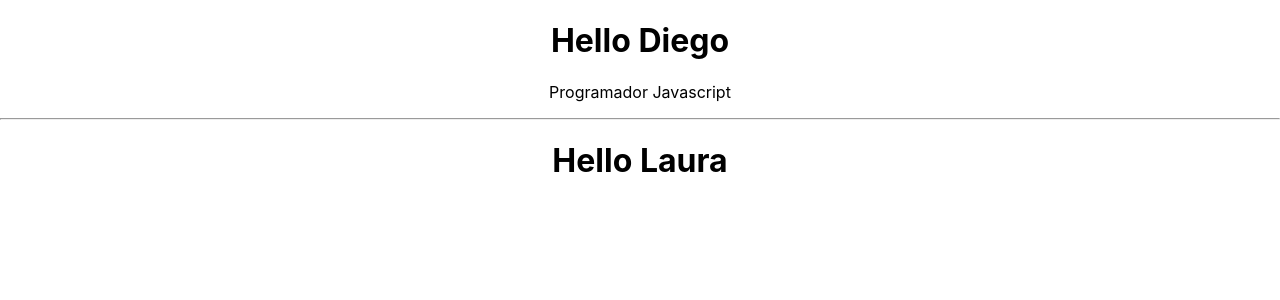
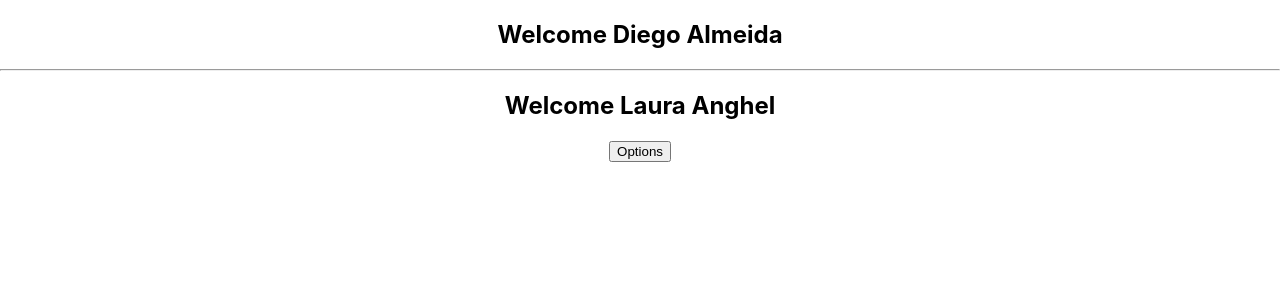
Before and after one commit to dyhalmeida/react-tutorial, a React (Create React App) app: page / in a window 1280 px wide. Shown: the top 300 px of the page. Built offline with nearby package versions, Linux system fonts and the light colour scheme.

Commit message:
06 - Props class

```diff
--- a/src/App.js
+++ b/src/App.js
@@ -1,16 +1,16 @@
 import React from 'react';
 import './App.css';
 
-import Hello from './components/Hello';
+import Welcome from './components/Welcome';
 
 function App() {
   return (
     <div className="App">
-      <Hello name="Diego">
-        <p>Programador Javascript</p>
-      </Hello>
-      <hr/>
-      <Hello name="Laura" />
+     <Welcome firstname="Diego" lastname="Almeida"/>
+     <hr/>
+     <Welcome firstname="Laura" lastname="Anghel">
+       <button>Options</button>
+     </Welcome>
     </div>
   );
 }
--- a/src/components/Welcome/index.js
+++ b/src/components/Welcome/index.js
@@ -3,7 +3,13 @@ import React, { Component } from 'react';
 class Welcome extends Component {
 
   render() {
-    return <h2>Welcome</h2>;
+    console.log(this.props.children)
+    return (
+      <div>
+        <h2>Welcome {this.props.firstname} {this.props.lastname}</h2>
+        {this.props.children}
+      </div>
+    );
   }
 
 }
```
